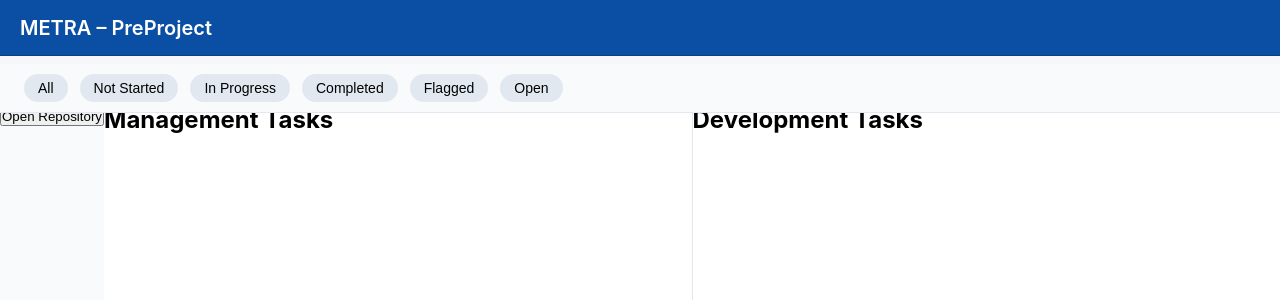
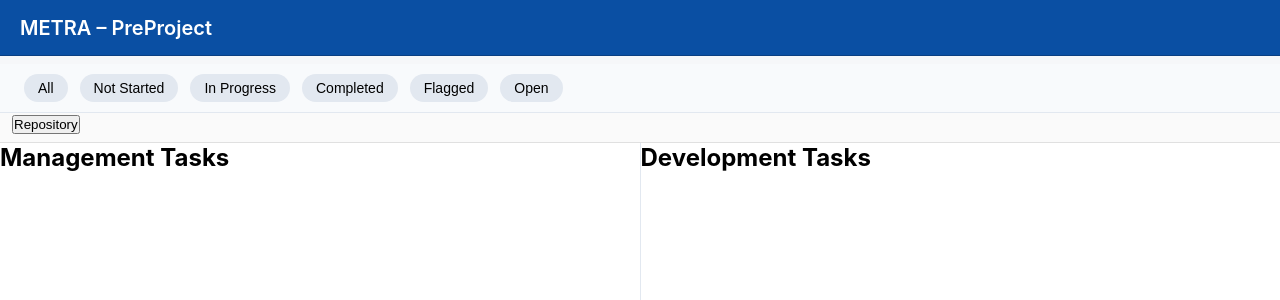
Before and after one commit to johnjkelly1945-ops/project-tracker-vite-pwa-v15, a React (Vite) app in the folder clean-tasksheet-restored/: page / in a window 1280 px wide. Shown: the top 300 px of the page. Built offline with nearby package versions, Linux system fonts and the light colour scheme.

Commit message:
Stage 9.1 – Workspace-level repository entry point (UI only)

```diff
--- a/clean-tasksheet-restored/src/components/DualPane.jsx
+++ b/clean-tasksheet-restored/src/components/DualPane.jsx
@@ -1,13 +1,13 @@
 /* ======================================================================
    METRA – DualPane.jsx
-   Stage 8.3 – Deterministic Repository Import
-   FINAL wiring fix (onExport contract)
+   Stage 9.1 – Workspace-Level Repository Entry Point
+   (Layout fix: header now reserves vertical space)
    ----------------------------------------------------------------------
-   ✔ Deterministic summary → task binding
-   ✔ Multiple summaries per import
-   ✔ Replace-only semantics preserved
-   ✔ Orphan task detection (non-UI)
-   ✔ Correct RepositoryOverlay contract
+   ✔ Workspace header stacked above panes
+   ✔ Repository button is workspace-owned
+   ✔ No pane bias
+   ✔ No semantic changes
+   ✔ Stage 8.3 import logic unchanged
    ====================================================================== */
 
 import React, { useState, useCallback } from "react";
@@ -17,10 +17,10 @@ export default function DualPane() {
   const [mgmtTasks, setMgmtTasks] = useState([]);
   const [devTasks, setDevTasks] = useState([]);
   const [showRepository, setShowRepository] = useState(false);
-  const [activePane, setActivePane] = useState("mgmt");
+  const [activePane, setActivePane] = useState(null); // intentionally neutral
 
   /* ==============================================================
-     STAGE 8.3 – DETERMINISTIC REPOSITORY IMPORT
+     STAGE 8.3 – DETERMINISTIC REPOSITORY IMPORT (UNCHANGED)
      ============================================================== */
 
   const handleRepositoryExport = useCallback((adaptedPayload) => {
@@ -60,10 +60,10 @@ export default function DualPane() {
       if (resolved) assembledSummaries.push(resolved);
     });
 
-    // Replace-only commit
+    // Replace-only commit (unchanged behaviour)
     if (pane === "mgmt") {
       setMgmtTasks(assembledSummaries);
-    } else {
+    } else if (pane === "dev") {
       setDevTasks(assembledSummaries);
     }
 
@@ -79,26 +79,53 @@ export default function DualPane() {
      ============================================================== */
 
   return (
-    <div className="dual-pane-workspace">
-      {/* Workspace Header */}
-      <div className="workspace-header">
+    <div
+      className="dual-pane-workspace"
+      style={{
+        display: "flex",
+        flexDirection: "column",
+        height: "100%"
+      }}
+    >
+      {/* ==========================================================
+         Workspace Header (Stage 9.1)
+         ========================================================== */}
+      <div
+        className="workspace-header"
+        style={{
+          flexShrink: 0,
+          padding: "8px 12px",
+          borderBottom: "1px solid #e0e0e0",
+          background: "#fafafa"
+        }}
+      >
         <button
           className="repo-open-btn"
-          onClick={() => {
-            setActivePane("mgmt");
-            setShowRepository(true);
-          }}
+          onClick={() => setShowRepository(true)}
         >
-          Open Repository
+          Repository
         </button>
       </div>
 
+      {/* ==========================================================
+         Pane Container
+         ========================================================== */}
+      <div
+        className="dual-pane-body"
+        style={{
+          display: "flex",
+          flex: 1,
+          overflow: "hidden"
+        }}
+      >
         {/* Management Pane */}
         <div className="pane">
           <h2>Management Tasks</h2>
+
           {mgmtTasks.map((summary) => (
             <div key={summary.repoSummaryId} className="summary">
               <strong>{summary.title}</strong>
+
               {summary.tasks.map((task) => (
                 <div key={task.id} className="task">
                   {task.title}
@@ -111,9 +138,11 @@ export default function DualPane() {
         {/* Development Pane */}
         <div className="pane">
           <h2>Development Tasks</h2>
+
           {devTasks.map((summary) => (
             <div key={summary.repoSummaryId} className="summary">
               <strong>{summary.title}</strong>
+
               {summary.tasks.map((task) => (
                 <div key={task.id} className="task">
                   {task.title}
@@ -122,8 +151,11 @@ export default function DualPane() {
             </div>
           ))}
         </div>
+      </div>
 
-      {/* Repository Overlay */}
+      {/* ==========================================================
+         Repository Overlay
+         ========================================================== */}
       {showRepository && (
         <RepositoryOverlay
           activePane={activePane}
```
Lines whose indentation alone changed are shown as unchanged.
